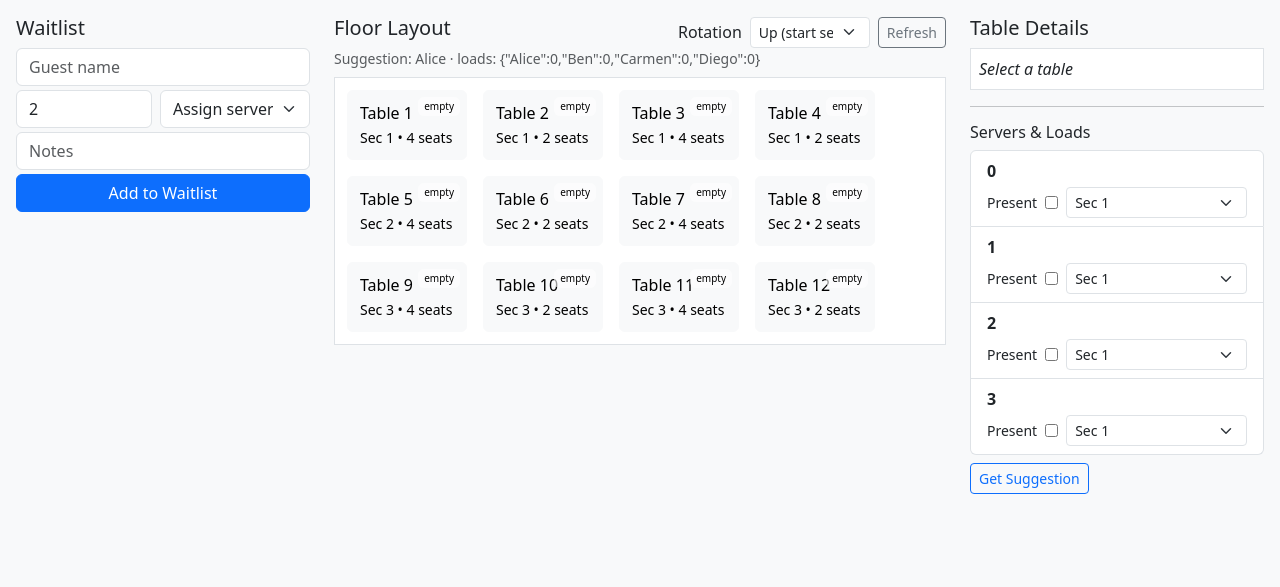
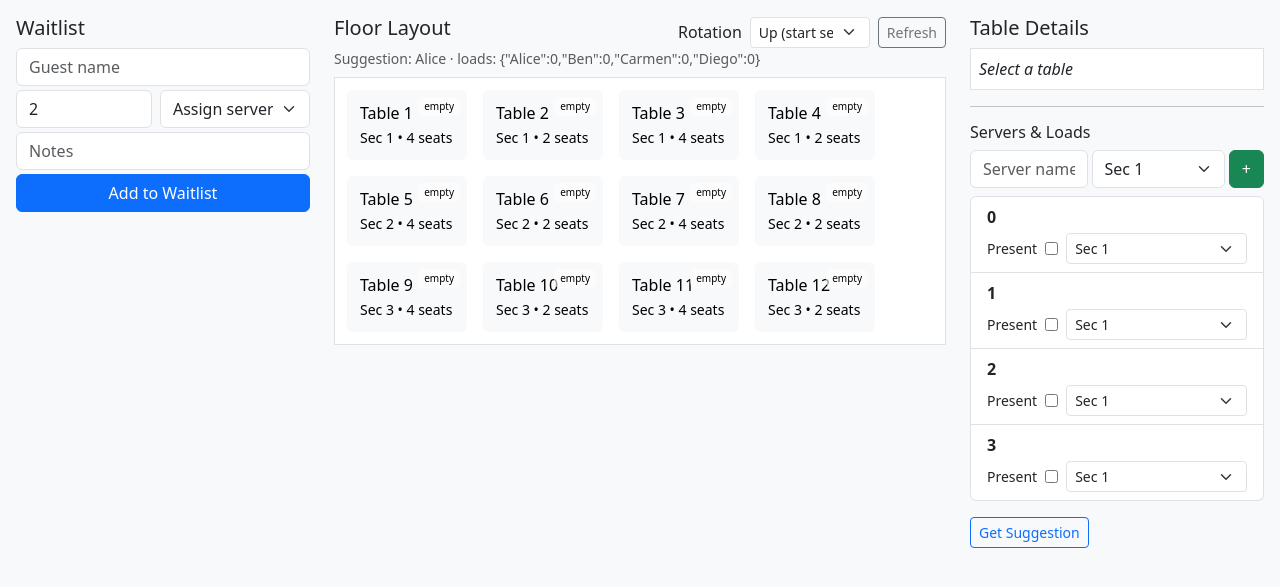
Before and after one commit to SSpzcee/Host-Site, a Flask app: page / in a window 1280 px wide. Shown: the top 587 px of the page. Run offline with Flask 2, Linux system fonts and the light colour scheme.

Commit message:
Update index.html

```diff
--- a/templates/index.html
+++ b/templates/index.html
@@ -60,8 +60,20 @@
       </div>
       <hr>
       <h6>Servers & Loads</h6>
-      <ul id="serverLoads" class="list-group mb-2"></ul>
-      <button id="suggestBtn" class="btn btn-sm btn-outline-primary">Get Suggestion</button>
+<div id="serverManager" class="mb-3">
+  <form id="addServerForm" class="d-flex gap-1 mb-2">
+    <input class="form-control" name="name" placeholder="Server name" required>
+    <select class="form-select" name="section">
+      <option value="1">Sec 1</option>
+      <option value="2">Sec 2</option>
+      <option value="3">Sec 3</option>
+    </select>
+    <button class="btn btn-success">+</button>
+  </form>
+  <ul id="serverLoads" class="list-group mb-2"></ul>
+</div>
+<button id="suggestBtn" class="btn btn-sm btn-outline-primary">Get Suggestion</button>
+
     </div>
   </div>
 </div>
```
